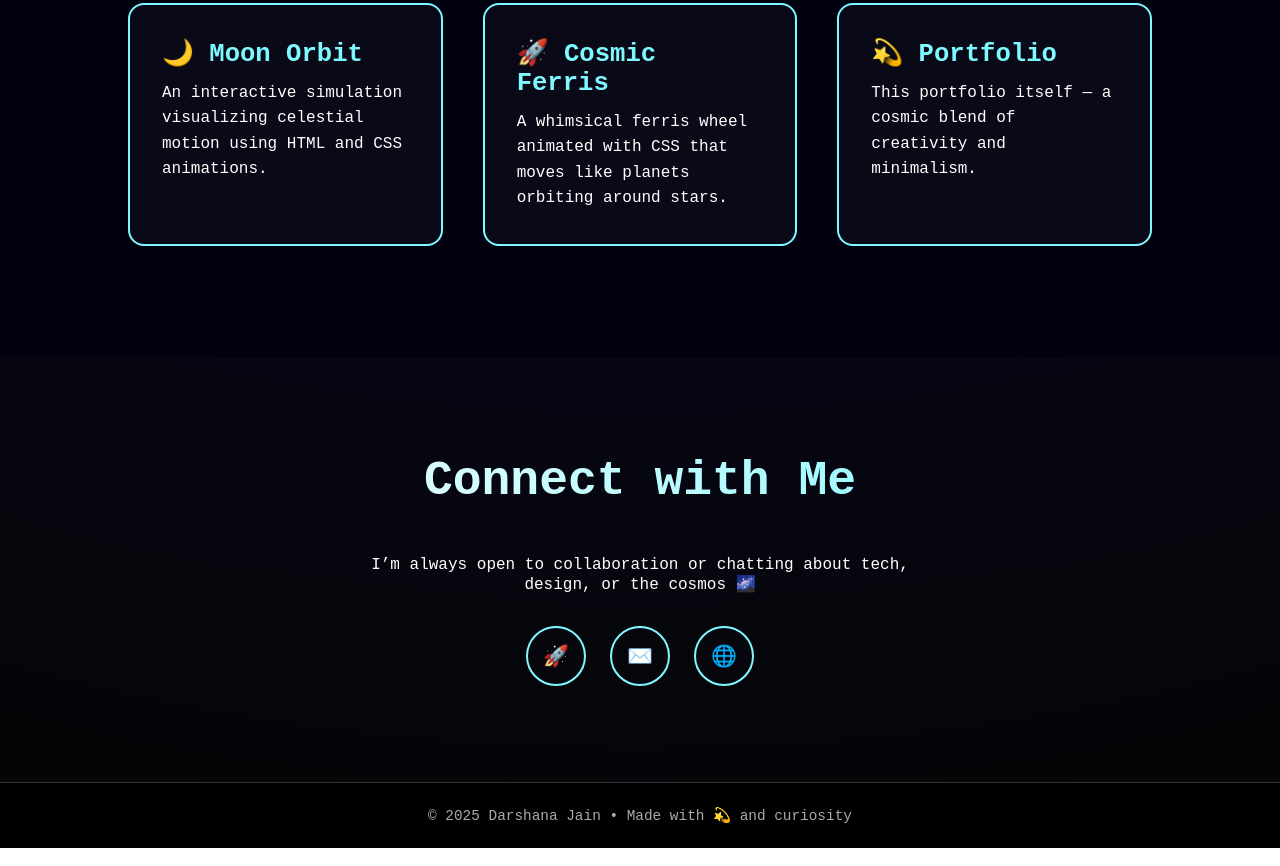
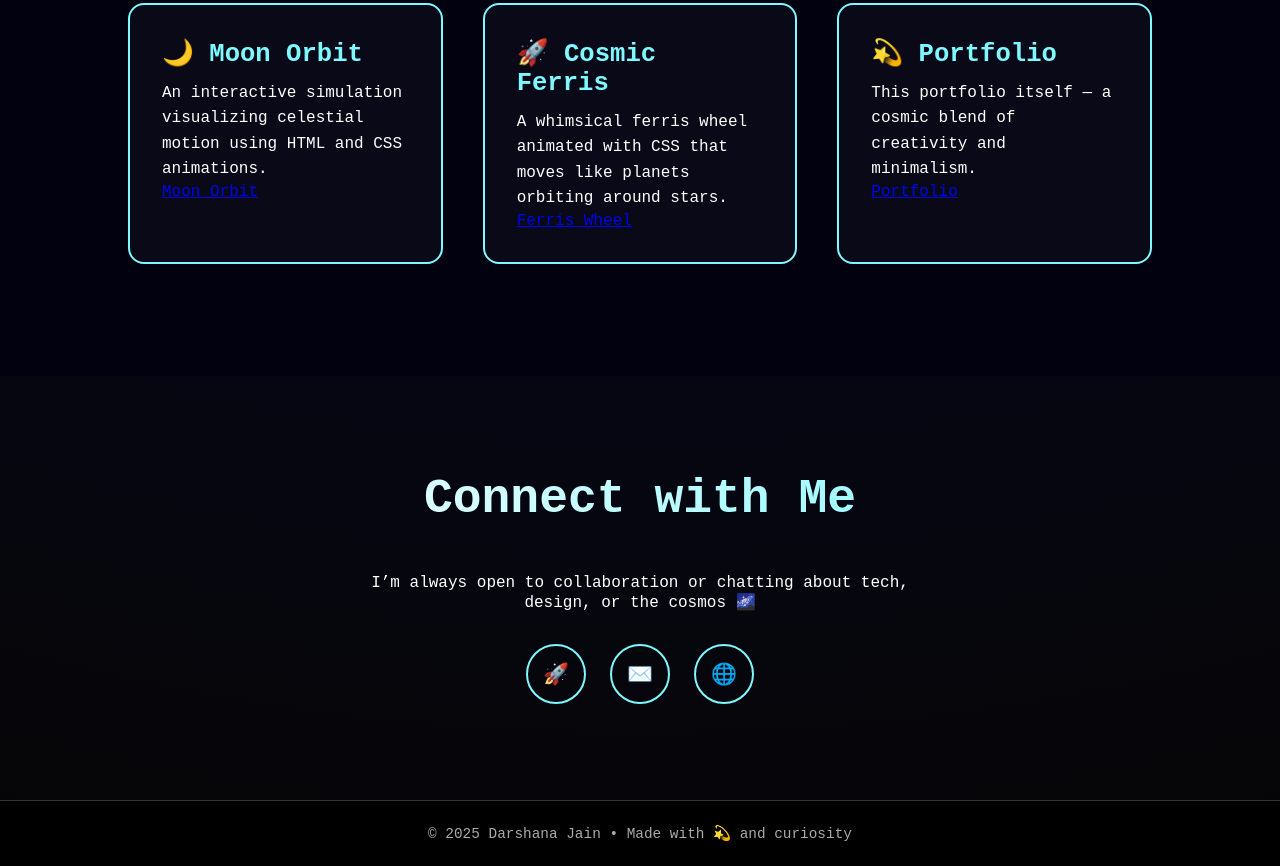
Before and after one commit to Darshana232/Portfolio, a plain HTML site: page index.html in a window 1280 px wide. Shown: the part 1658-2524 px from the top of the page. Drawn offline with Linux system fonts and the light colour scheme.

Commit message:
Add files via upload

```diff
--- a/index.html
+++ b/index.html
@@ -319,17 +319,18 @@ footer {
     <div class="project-card">
       <h3>🌙 Moon Orbit</h3>
       <p>An interactive simulation visualizing celestial motion using HTML and CSS animations.</p>
+      <a href="Assignment11.html">Moon Orbit</a>
 
     </div>
     <div class="project-card">
       <h3>🚀 Cosmic Ferris</h3>
       <p>A whimsical ferris wheel animated with CSS that moves like planets orbiting around stars.</p>
-
+      <a href="Assignment12.html">Ferris Wheel</a>
     </div>
     <div class="project-card">
       <h3>💫 Portfolio</h3>
       <p>This portfolio itself — a cosmic blend of creativity and minimalism.</p>
-
+      <a href="Poject.html">Portfolio</a>
     </div>
   </div>
 </section>
```
